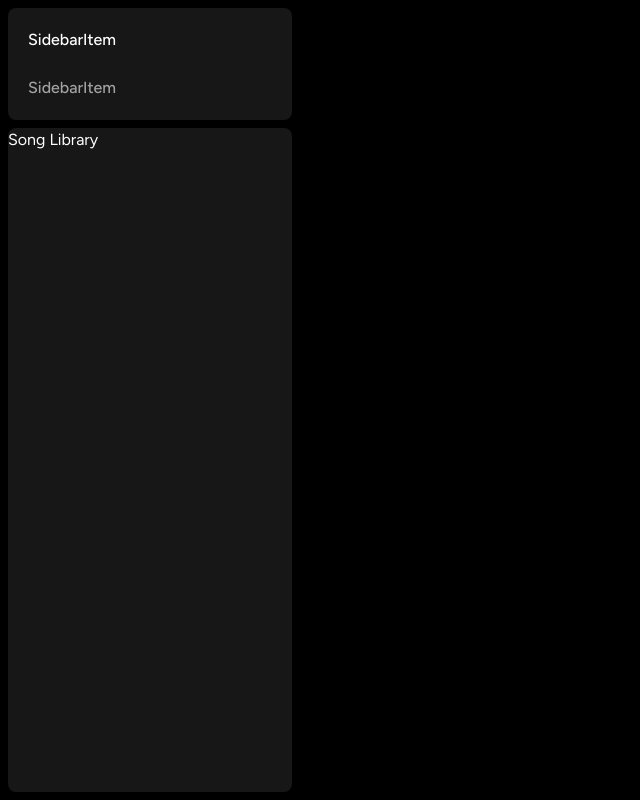
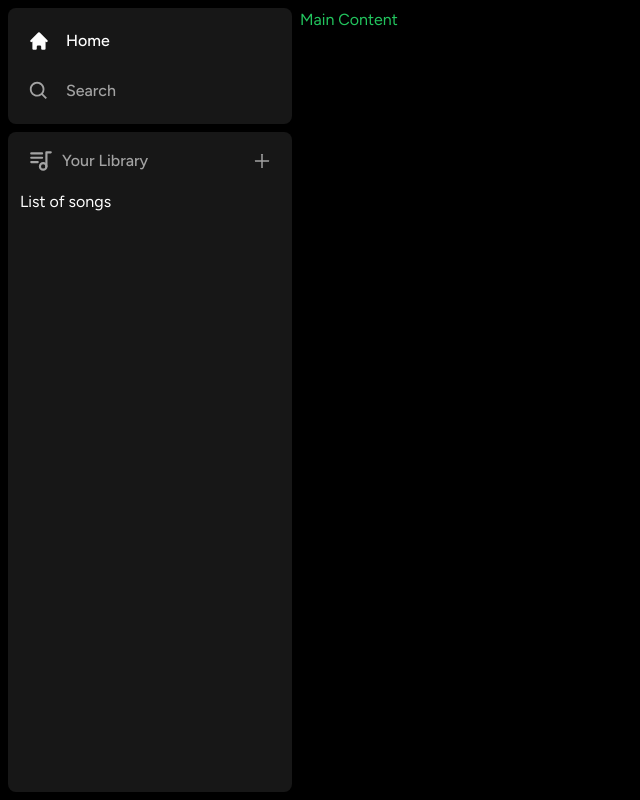
Before and after one commit to ealinaa/practice-of-nextjs, a Next.js app: page / in a window 1280 px wide. Shown: the whole page, without its empty margins (0-640 px from the left). Built offline with nearby package versions, Linux system fonts and the light colour scheme.

Commit message:
worked with components

```diff
--- a/app/layout.tsx
+++ b/app/layout.tsx
@@ -15,7 +15,7 @@
   children,
 
 }: {
-  children:React.ReactNode
+  children: React.ReactNode
 }) {
   return (
     <html lang="en">
--- /dev/null
+++ b/components/Library.tsx
@@ -0,0 +1,35 @@
+"use client"
+
+import React from 'react'
+import { AiOutlinePlus } from 'react-icons/ai';
+import { TbPlaylist } from 'react-icons/tb';
+
+
+
+const Library = () => {
+    const onClick = () => {
+        //handle upload later
+    };
+  return (
+    <div className='flex flex-col'>
+        <div className='flex items-center justify-between px-5 pt-4'>
+<div className='inline-flex items-center gap-x-2'>
+    <TbPlaylist className='text-neutral-400' size={26}/>
+    <p className='text-neutral-400 font-medium text-md'>
+        Your Library
+    </p>
+
+</div>
+<AiOutlinePlus onClick={onClick}
+size={20}
+className='text-neutral-400 cursor-pointer hover:text-white transition'/>
+        </div>
+        <div className='flex flex-col gap-y-2 mt-4 px-3'>
+            List of songs
+
+        </div>
+    </div>
+  )
+}
+
+export default Library
--- a/components/Sidebar.tsx
+++ b/components/Sidebar.tsx
@@ -7,6 +7,7 @@
 import { HiHome } from "react-icons/hi";
 import Box from "./Box";
 import SidebarItem from "./SidebarItem";
+import Library from "./Library";
 
 interface SidebarProps {
     children: React.ReactNode
@@ -47,10 +48,13 @@
       </div>
     </Box>
     <Box className="overflow-y-auto h-full">
-        Song Library
+   <Library/>
     </Box>
 
  </div>
+ <main className="h-full flex-1 overflow-y-auto py-2">
+ {children}
+ </main>
     </div>
 
   )
--- a/components/SidebarItem.tsx
+++ b/components/SidebarItem.tsx
@@ -17,7 +17,8 @@
     href
 }) => {
   return (
-    <Link href={href} className={twMerge(`flex flex-row h-auto items-center w-full gap-x-4 text-md font-medium cursor-pointer hover:text-white transition text-neutral-400 py-1`, active && 'text-white')}>SidebarItem</Link>
+    <Link href={href} className={twMerge(`flex flex-row h-auto items-center w-full gap-x-4 text-md font-medium cursor-pointer hover:text-white transition text-neutral-400 py-1`, active && 'text-white')}><Icon size={26}/>
+    <p className='truncate w-full'>{label}</p></Link>
   )
 }
 
```
